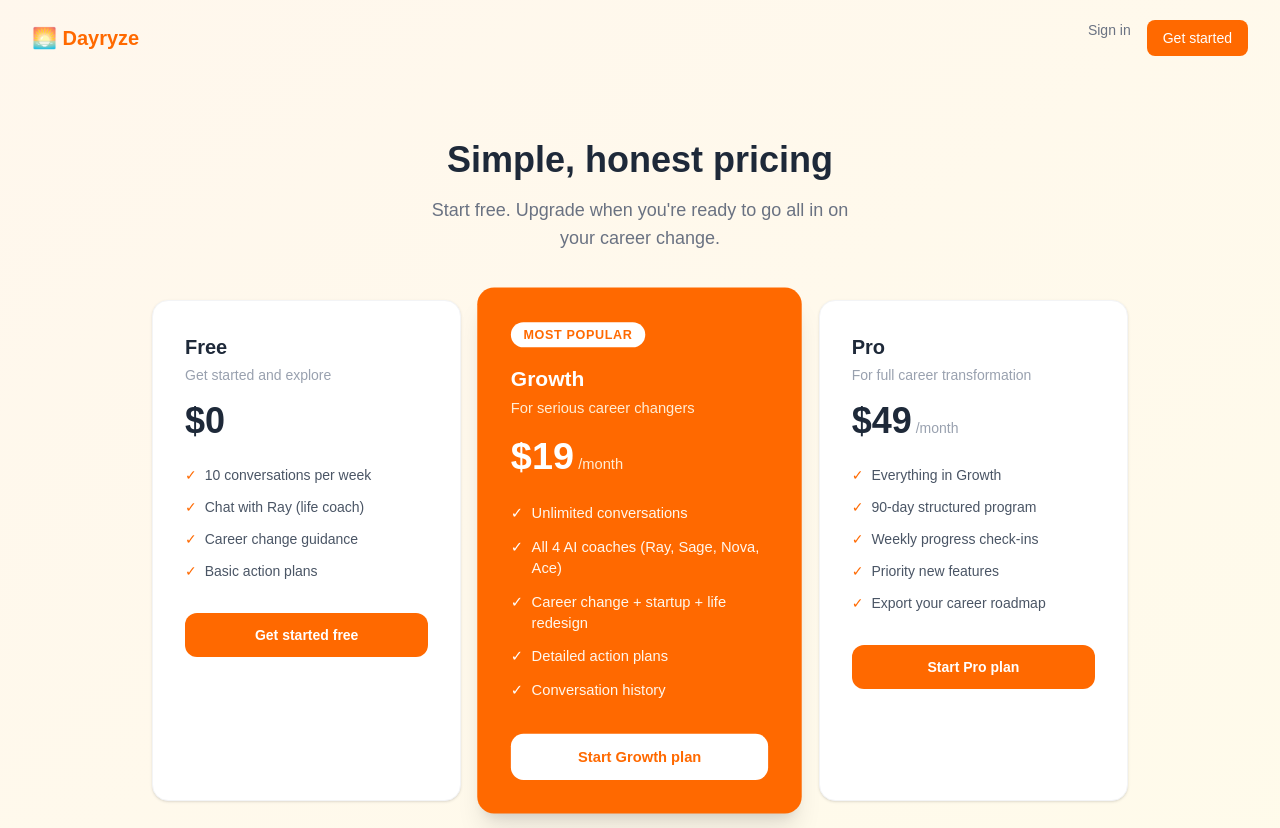
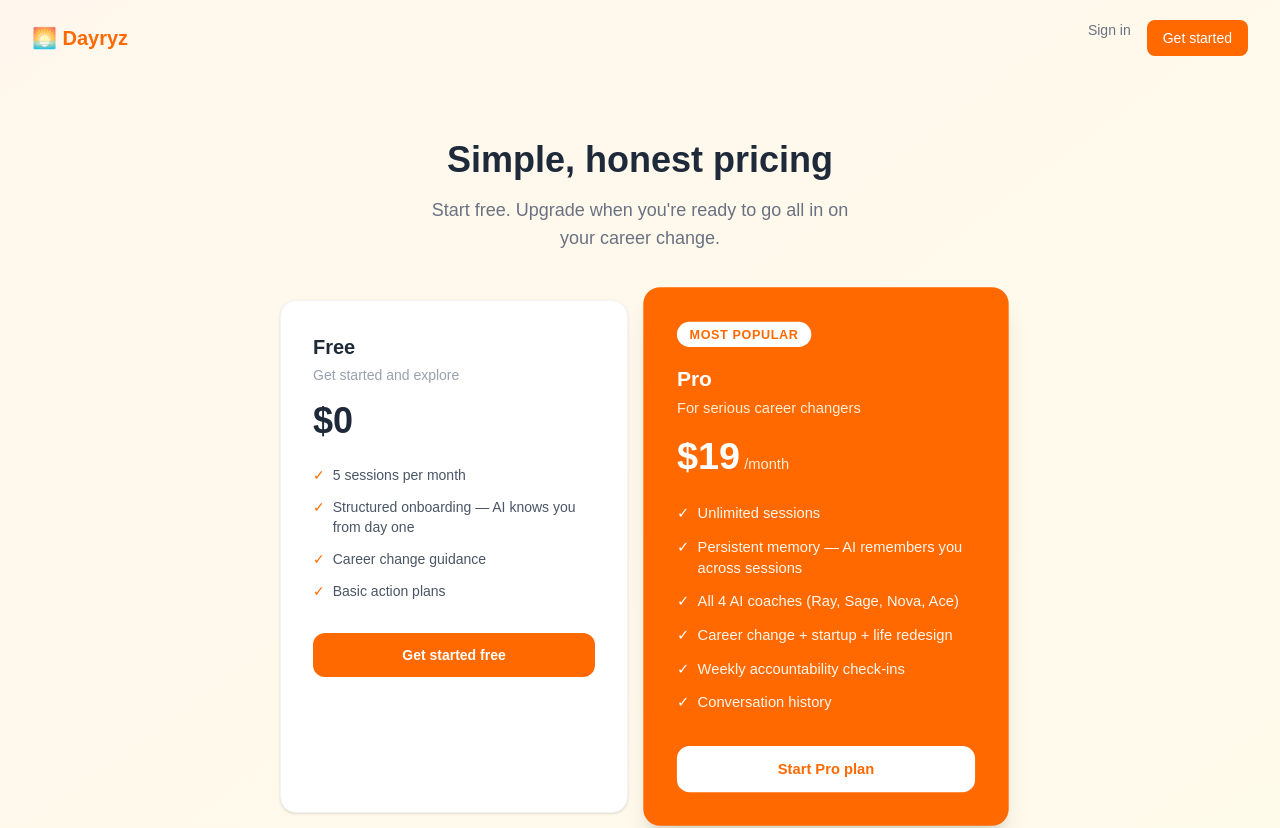
Before and after one commit to ruizhi1201/dayryze, a Next.js app: page /pricing in a window 1280 px wide. Shown: the top 828 px of the page. Built offline with nearby package versions, Linux system fonts and the light colour scheme.

Commit message:
Module 1: rename Dayryze→Dayryz, drop $49 tier, update pricing to Free+Pro($19)

```diff
--- a/app/chat/page.tsx
+++ b/app/chat/page.tsx
@@ -108,7 +108,7 @@ export default function ChatPage() {
       <div className="w-64 bg-white border-r border-gray-100 flex flex-col">
         {/* Logo */}
         <div className="p-5 border-b border-gray-100">
-          <h1 className="text-xl font-bold text-orange-500">🌅 Dayryze</h1>
+          <h1 className="text-xl font-bold text-orange-500">🌅 Dayryz</h1>
           <p className="text-xs text-gray-400 mt-1">Your career coach</p>
         </div>
 
--- a/app/dashboard/page.tsx
+++ b/app/dashboard/page.tsx
@@ -78,7 +78,7 @@ export default function DashboardPage() {
     <div className="min-h-screen bg-gray-50">
       {/* Header */}
       <div className="bg-white border-b border-gray-100 px-8 py-4 flex items-center justify-between">
-        <Link href="/chat" className="text-xl font-bold text-orange-500">🌅 Dayryze</Link>
+        <Link href="/chat" className="text-xl font-bold text-orange-500">🌅 Dayryz</Link>
         <div className="flex items-center gap-4">
           <Link href="/chat" className="text-sm text-orange-500 font-medium hover:text-orange-600">
             → Go to chat
@@ -104,8 +104,7 @@ export default function DashboardPage() {
               <p className={`text-xs font-semibold uppercase tracking-wider ${isPaid ? 'text-orange-100' : 'text-gray-400'}`}>Current plan</p>
               <h2 className={`text-2xl font-bold mt-1 capitalize ${isPaid ? 'text-white' : 'text-gray-800'}`}>
                 {profile?.plan || 'Free'}
-                {profile?.plan === 'growth' && ' — $19/mo'}
-                {profile?.plan === 'pro' && ' — $49/mo'}
+                {profile?.plan === 'pro' && ' — $19/mo'}
               </h2>
             </div>
             {!isPaid && (
@@ -135,16 +134,10 @@ export default function DashboardPage() {
 
               <div className="flex gap-3">
                 <button
-                  onClick={() => handleUpgrade('growth')}
+                  onClick={() => handleUpgrade('pro')}
                   className="flex-1 bg-orange-500 text-white py-2.5 rounded-xl text-sm font-semibold hover:bg-orange-600 transition"
                 >
-                  Upgrade to Growth — $19/mo
-                </button>
-                <button
-                  onClick={() => handleUpgrade('pro')}
-                  className="flex-1 bg-gray-800 text-white py-2.5 rounded-xl text-sm font-semibold hover:bg-gray-900 transition"
-                >
-                  Go Pro — $49/mo
+                  Upgrade to Pro — $19/mo
                 </button>
               </div>
             </>
@@ -215,7 +208,7 @@ export default function DashboardPage() {
             onClick={handleSignOut}
             className="text-sm text-gray-400 hover:text-gray-600"
           >
-            Sign out of Dayryze
+            Sign out of Dayryz
           </button>
         </div>
 
--- a/app/layout.tsx
+++ b/app/layout.tsx
@@ -13,27 +13,27 @@ const geistMono = Geist_Mono({
 })
 
 export const metadata: Metadata = {
-  title: 'Dayryze — AI Career Coach for Career Changers',
-  description: 'Dayryze is your AI-powered career transformation coach. Find a new career, discover your startup idea, or redesign your life. Start free — no credit card required.',
+  title: 'Dayryz — AI Career Coach for Career Changers',
+  description: 'Dayryz is your AI-powered career transformation coach. Find a new career, discover your startup idea, or redesign your life. Start free — no credit card required.',
   keywords: 'career change, career coach, AI career advisor, career transition, find new career, startup ideas, career pivot',
   openGraph: {
-    title: 'Dayryze — AI Career Coach for Career Changers',
-    description: 'Stuck in the wrong career? Dayryze helps you find what\'s next. AI-powered coaching available 24/7.',
-    url: 'https://dayryze.com',
-    siteName: 'Dayryze',
+    title: 'Dayryz — AI Career Coach for Career Changers',
+    description: 'Stuck in the wrong career? Dayryz helps you find what\'s next. AI-powered coaching available 24/7.',
+    url: 'https://dayryz.com',
+    siteName: 'Dayryz',
     type: 'website',
     images: [
       {
-        url: 'https://dayryze.com/og-image.png',
+        url: 'https://dayryz.com/og-image.png',
         width: 1200,
         height: 630,
-        alt: 'Dayryze — AI Career Coach',
+        alt: 'Dayryz — AI Career Coach',
       },
     ],
   },
   twitter: {
     card: 'summary_large_image',
-    title: 'Dayryze — AI Career Coach',
+    title: 'Dayryz — AI Career Coach',
     description: 'Stuck in the wrong career? Let\'s change that. Start free.',
   },
   robots: {
@@ -41,7 +41,7 @@ export const metadata: Metadata = {
     follow: true,
   },
   alternates: {
-    canonical: 'https://dayryze.com',
+    canonical: 'https://dayryz.com',
   },
 }
 
--- a/app/login/page.tsx
+++ b/app/login/page.tsx
@@ -32,7 +32,7 @@ export default function LoginPage() {
     <div className="min-h-screen bg-gradient-to-br from-orange-50 to-amber-50 flex items-center justify-center p-4">
       <div className="bg-white rounded-2xl shadow-lg p-8 w-full max-w-md">
         <div className="text-center mb-8">
-          <h1 className="text-3xl font-bold text-orange-500">Dayryze</h1>
+          <h1 className="text-3xl font-bold text-orange-500">Dayryz</h1>
           <p className="text-gray-500 mt-2">Welcome back 👋</p>
         </div>
 
--- a/app/not-found.tsx
+++ b/app/not-found.tsx
@@ -11,7 +11,7 @@ export default function NotFound() {
           href="/"
           className="bg-orange-500 text-white px-6 py-3 rounded-xl font-semibold hover:bg-orange-600 transition"
         >
-          Back to Dayryze
+          Back to Dayryz
         </Link>
       </div>
     </div>
--- a/app/page.tsx
+++ b/app/page.tsx
@@ -38,7 +38,7 @@ const faqs = [
   },
   {
     q: 'How is this different from ChatGPT?',
-    a: 'Dayryze is purpose-built for career transitions. Our coaches have deep, specialized prompting for career change, startup ideation, and life redesign — not generic answers.',
+    a: 'Dayryz is purpose-built for career transitions. Our coaches have deep, specialized prompting for career change, startup ideation, and life redesign — not generic answers.',
   },
   {
     q: 'What if I refer a friend?',
@@ -50,7 +50,7 @@ const faqs = [
   },
   {
     q: "I'm not sure what I want — is that okay?",
-    a: "That's exactly who Dayryze is for. Start a conversation with Ray and let him help you figure it out. You don't need to have it figured out first.",
+    a: "That's exactly who Dayryz is for. Start a conversation with Ray and let him help you figure it out. You don't need to have it figured out first.",
   },
 ]
 
@@ -60,7 +60,7 @@ export default function HomePage() {
 
       {/* Nav */}
       <nav className="px-8 py-5 flex justify-between items-center border-b border-gray-50 sticky top-0 bg-white/90 backdrop-blur z-10">
-        <div className="text-xl font-bold text-orange-500">🌅 Dayryze</div>
+        <div className="text-xl font-bold text-orange-500">🌅 Dayryz</div>
         <div className="flex items-center gap-6">
           <Link href="/pricing" className="text-sm text-gray-500 hover:text-gray-700">Pricing</Link>
           <Link href="/login" className="text-sm text-gray-500 hover:text-gray-700">Sign in</Link>
@@ -80,7 +80,7 @@ export default function HomePage() {
           <span className="text-orange-500">Let&apos;s change that.</span>
         </h1>
         <p className="text-xl text-gray-500 max-w-2xl mx-auto mb-10 leading-relaxed">
-          Dayryze is your AI career coach — available 24/7, brutally honest, and actually helpful. Find a new career, discover your startup idea, or just figure out what you actually want.
+          Dayryz is your AI career coach — available 24/7, brutally honest, and actually helpful. Find a new career, discover your startup idea, or just figure out what you actually want.
         </p>
         <div className="flex flex-col sm:flex-row gap-4 justify-center">
           <Link href="/signup" className="bg-orange-500 text-white px-8 py-4 rounded-2xl text-lg font-bold hover:bg-orange-600 transition shadow-lg shadow-orange-100">
@@ -98,7 +98,7 @@ export default function HomePage() {
         <p className="text-gray-500 text-sm">
           <strong className="text-gray-700">59% of professionals</strong> want a career change — most just don&apos;t know where to start.
           <span className="mx-3 text-gray-300">|</span>
-          <strong className="text-gray-700">Dayryze</strong> helps you figure it out.
+          <strong className="text-gray-700">Dayryz</strong> helps you figure it out.
         </p>
       </section>
 
@@ -166,11 +166,7 @@ export default function HomePage() {
             <p className="text-3xl font-extrabold text-white">$19<span className="text-lg font-normal text-orange-100">/mo</span></p>
             <p className="text-sm text-orange-100 mt-1">Growth plan</p>
           </div>
-          <div className="text-gray-300 text-2xl hidden sm:block">·</div>
-          <div className="bg-gray-800 rounded-2xl px-8 py-5 text-center">
-            <p className="text-3xl font-extrabold text-white">$49<span className="text-lg font-normal text-gray-400">/mo</span></p>
-            <p className="text-sm text-gray-400 mt-1">Pro plan</p>
-          </div>
+
         </div>
         <div className="mt-8">
           <Link href="/pricing" className="text-orange-500 font-medium hover:underline text-sm">
@@ -208,13 +204,13 @@ export default function HomePage() {
 
       {/* Footer */}
       <footer className="px-8 py-8 border-t border-gray-100 flex flex-col sm:flex-row justify-between items-center gap-4 text-sm text-gray-400">
-        <div className="font-bold text-orange-500">🌅 Dayryze</div>
+        <div className="font-bold text-orange-500">🌅 Dayryz</div>
         <div className="flex gap-6">
           <Link href="/pricing" className="hover:text-gray-600">Pricing</Link>
           <Link href="/login" className="hover:text-gray-600">Sign in</Link>
           <Link href="/signup" className="hover:text-gray-600">Sign up</Link>
         </div>
-        <p>© 2026 Dayryze by Snapinno LLC</p>
+        <p>© 2026 Dayryz by Snapinno LLC</p>
       </footer>
 
     </div>
--- a/app/pricing/page.tsx
+++ b/app/pricing/page.tsx
@@ -11,8 +11,8 @@ const plans = [
     price: 0,
     description: 'Get started and explore',
     features: [
-      '10 conversations per week',
-      'Chat with Ray (life coach)',
+      '5 sessions per month',
+      'Structured onboarding — AI knows you from day one',
       'Career change guidance',
       'Basic action plans',
     ],
@@ -20,34 +20,20 @@ const plans = [
     highlight: false,
   },
   {
-    id: 'growth',
-    name: 'Growth',
+    id: 'pro',
+    name: 'Pro',
     price: 19,
     description: 'For serious career changers',
     features: [
-      'Unlimited conversations',
+      'Unlimited sessions',
+      'Persistent memory — AI remembers you across sessions',
       'All 4 AI coaches (Ray, Sage, Nova, Ace)',
       'Career change + startup + life redesign',
-      'Detailed action plans',
+      'Weekly accountability check-ins',
       'Conversation history',
     ],
-    cta: 'Start Growth plan',
+    cta: 'Start Pro plan',
     highlight: true,
-  },
-  {
-    id: 'pro',
-    name: 'Pro',
-    price: 49,
-    description: 'For full career transformation',
-    features: [
-      'Everything in Growth',
-      '90-day structured program',
-      'Weekly progress check-ins',
-      'Priority new features',
-      'Export your career roadmap',
-    ],
-    cta: 'Start Pro plan',
-    highlight: false,
   },
 ]
 
@@ -87,7 +73,7 @@ export default function PricingPage() {
     <div className="min-h-screen bg-gradient-to-br from-orange-50 to-amber-50">
       {/* Nav */}
       <nav className="px-8 py-5 flex justify-between items-center">
-        <Link href="/" className="text-xl font-bold text-orange-500">🌅 Dayryze</Link>
+        <Link href="/" className="text-xl font-bold text-orange-500">🌅 Dayryz</Link>
         <div className="flex gap-4 text-sm">
           <Link href="/login" className="text-gray-500 hover:text-gray-700">Sign in</Link>
           <Link href="/signup" className="bg-orange-500 text-white px-4 py-2 rounded-lg font-medium hover:bg-orange-600">Get started</Link>
@@ -101,7 +87,7 @@ export default function PricingPage() {
       </div>
 
       {/* Plans */}
-      <div className="max-w-5xl mx-auto px-6 pb-20 grid md:grid-cols-3 gap-6">
+      <div className="max-w-3xl mx-auto px-6 pb-20 grid md:grid-cols-2 gap-6">
         {plans.map(plan => (
           <div
             key={plan.id}
--- a/app/robots.ts
+++ b/app/robots.ts
@@ -3,6 +3,6 @@ import { MetadataRoute } from 'next'
 export default function robots(): MetadataRoute.Robots {
   return {
     rules: { userAgent: '*', allow: '/', disallow: ['/api/', '/dashboard/', '/chat/'] },
-    sitemap: 'https://dayryze.com/sitemap.xml',
+    sitemap: 'https://dayryz.com/sitemap.xml',
   }
 }
--- a/app/signup/page.tsx
+++ b/app/signup/page.tsx
@@ -56,7 +56,7 @@ export default function SignupPage() {
     <div className="min-h-screen bg-gradient-to-br from-orange-50 to-amber-50 flex items-center justify-center p-4">
       <div className="bg-white rounded-2xl shadow-lg p-8 w-full max-w-md">
         <div className="text-center mb-8">
-          <h1 className="text-3xl font-bold text-orange-500">Dayryze</h1>
+          <h1 className="text-3xl font-bold text-orange-500">Dayryz</h1>
           <p className="text-gray-500 mt-2">Start your new chapter today 🌅</p>
         </div>
 
--- a/package.json
+++ b/package.json
@@ -1,5 +1,5 @@
 {
-  "name": "dayryze-app",
+  "name": "dayryz-app",
   "version": "0.1.0",
   "private": true,
   "scripts": {
```
Also changed, not shown: app/sitemap.ts (+4 -4 lines), lib/personas.ts (+4 -4 lines), 1 other file (tests, documents, lock files or other folders).
